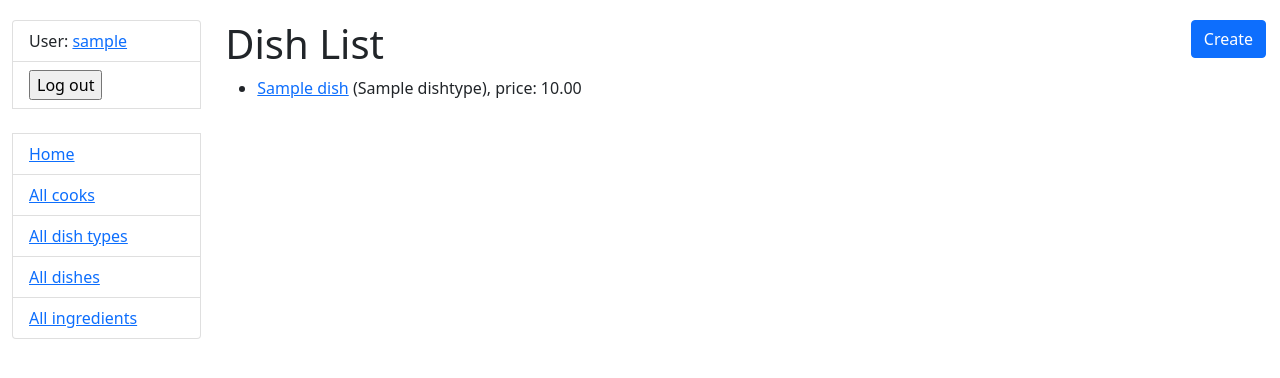
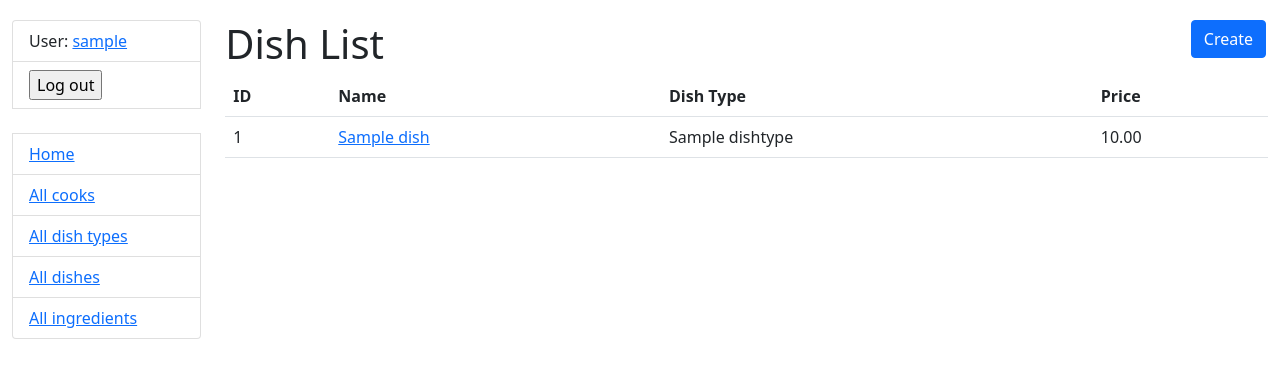
Before and after one commit to m1b0mb0/kitchen-management-system, a Django app: page /dishes/ in a window 1280 px wide. Shown: the top 378 px of the page. Run offline with Django 5.2, Linux system fonts and the light colour scheme; a user stored in the database is signed in; tables that the repository leaves empty hold one stand-in row (values such as "Sample post").

Commit message:
Update dish list layout

```diff
--- a/templates/kitchen/dish_list.html
+++ b/templates/kitchen/dish_list.html
@@ -6,12 +6,26 @@
       Create
     </a>
   </h1>
-  <ul>
+  {% if dish_list %}
+    <table class="table">
+      <tr>
+        <th>ID</th>
+        <th>Name</th>
+        <th>Dish Type</th>
+        <th>Price</th>
+      </tr>
     {% for dish in dish_list %}
-      <li>
-        <a href="{{ dish.get_absolute_url }}">{{ dish.name }}</a>
-        ({{ dish.dish_type.name }}), price: {{ dish.price }}
-      </li>
+      <tr>
+        <td>{{ dish.id }}</td>
+        <td>
+          <a href="{{ dish.get_absolute_url }}">{{ dish.name }}</a>
+        </td>
+        <td>{{ dish.dish_type }}</td>
+        <td>{{ dish.price }}</td>
+      </tr>
     {% endfor %}
-  </ul>
+    </table>
+  {% else %}
+    <p>There are no dishes.</p>
+  {% endif %}
 {% endblock content %}
```
